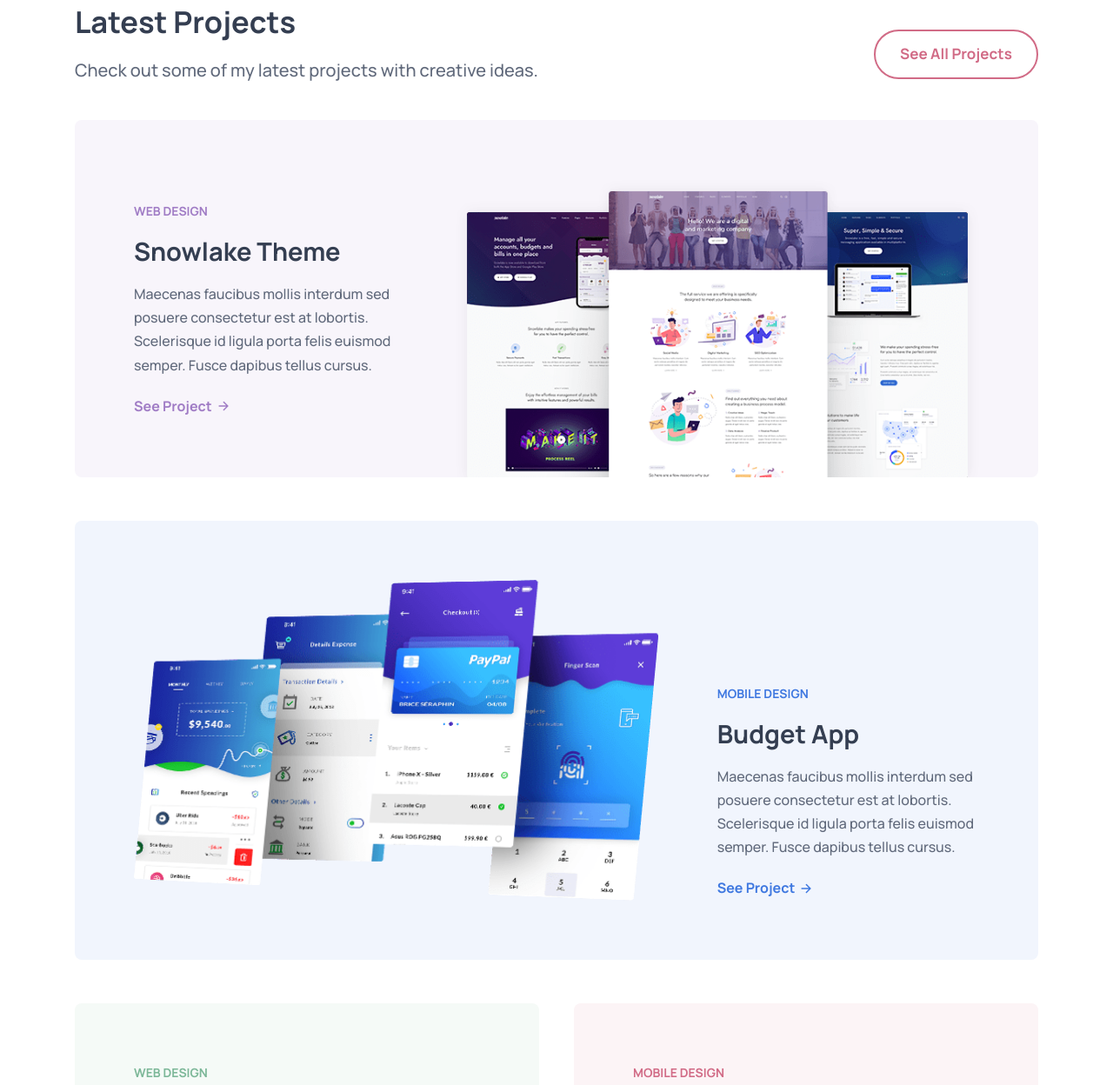
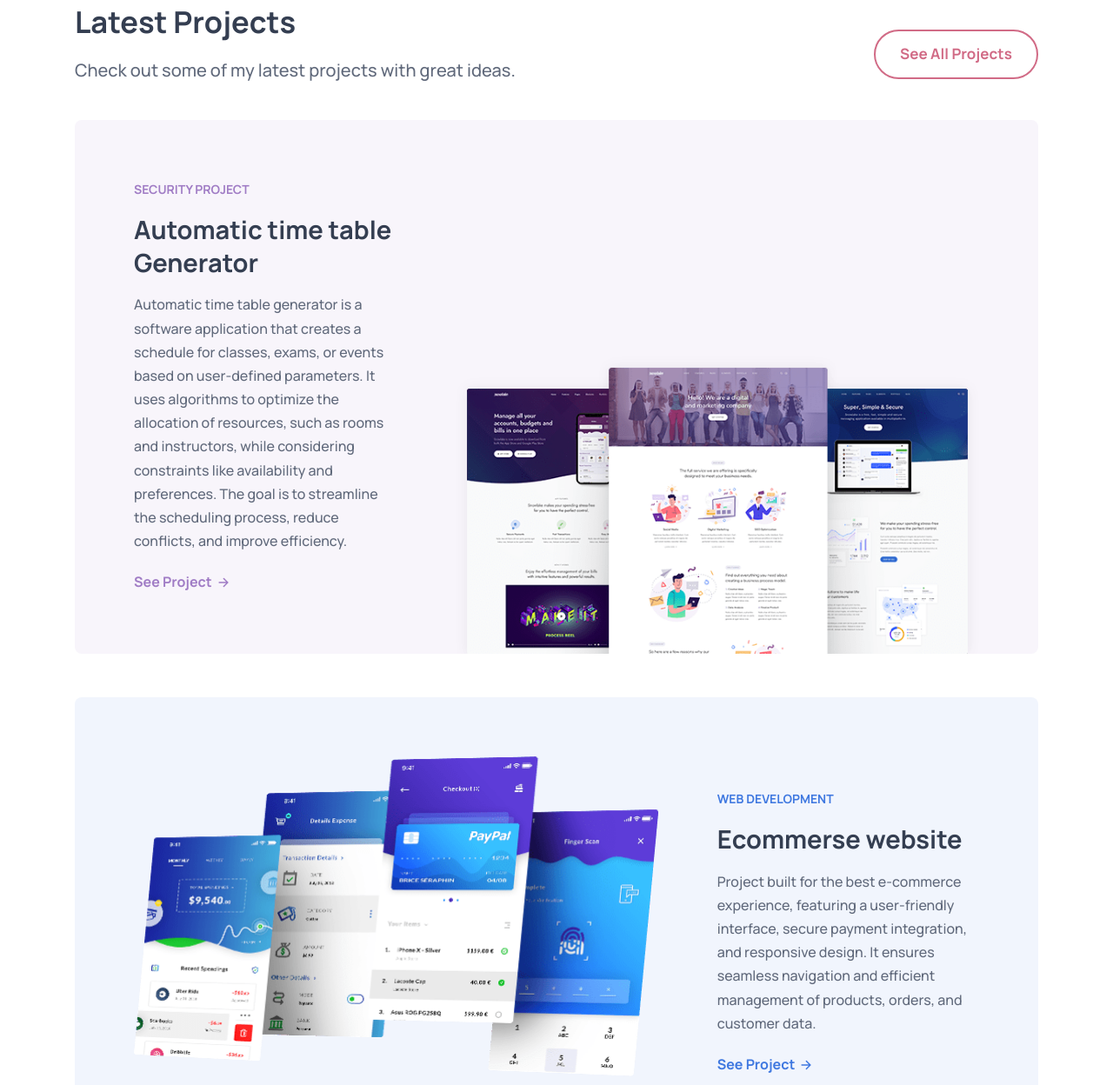
Before and after one commit to ShubhamDeshmuk-h/portfolio, a website: page index.html in a window 1280 px wide. Shown: the part 2035-3283 px from the top of the page at 87% size. Drawn offline with nearby package versions, Linux system fonts and the light colour scheme.

Commit message:
20-04-2025

```diff
--- a/index.html
+++ b/index.html
@@ -355,7 +355,7 @@
               <h2 class="h2 section-title" id="project-label">Latest Projects</h2>
 
               <p class="section-text">
-                Check out some of my latest projects with creative ideas.
+                Check out some of my latest projects with great ideas.
               </p>
             </div>
 
@@ -370,13 +370,14 @@
 
                 <div class="card-content" data-reveal="left">
 
-                  <p class="card-tag" style="color: #a07cc5">Web Design</p>
+                  <p class="card-tag" style="color: #a07cc5">Security Project</p>
 
-                  <h3 class="h3 card-title">Snowlake Theme</h3>
+                  <h3 class="h3 card-title">Automatic time table Generator</h3>
 
                   <p class="card-text">
-                    Maecenas faucibus mollis interdum sed posuere consectetur est at lobortis. Scelerisque id ligula
-                    porta felis euismod semper. Fusce dapibus tellus cursus.
+                    Automatic time table generator is a software application that creates a schedule for classes, exams, or events based on user-defined parameters.
+                    It uses algorithms to optimize the allocation of resources, such as rooms and instructors, while considering constraints like availability and preferences.
+                    The goal is to streamline the scheduling process, reduce conflicts, and improve efficiency.
                   </p>
 
                   <a href="#" class="btn-text" style="color: #a07cc5">
@@ -388,7 +389,7 @@
                 </div>
 
                 <figure class="card-banner" data-reveal="right">
-                  <img src="./src/assets/images/project-1.png" width="650" height="370" loading="lazy" alt="Web Design"
+                  <img src="./src/assets/images/project-1.png" width="650" height="370" loading="lazy" alt="Security Project"
                     class="w-100">
                 </figure>
 
@@ -400,13 +401,15 @@
 
                 <div class="card-content" data-reveal="right">
 
-                  <p class=" card-tag" style="color: #3f78e0">Mobile Design</p>
+                  <p class=" card-tag" style="color: #3f78e0">Web Development</p>
 
-                  <h3 class="h3 card-title">Budget App</h3>
+                  <h3 class="h3 card-title">Ecommerse website</h3>
 
                   <p class="card-text">
-                    Maecenas faucibus mollis interdum sed posuere consectetur est at lobortis. Scelerisque id ligula
-                    porta felis euismod semper. Fusce dapibus tellus cursus.
+                    Project built for the best e-commerce experience, featuring a user-friendly interface, secure payment integration, and responsive design.
+                    It ensures seamless navigation and efficient management of products, orders, and customer data.
+                  </p>
+
                   </p>
 
                   <a href="#" class="btn-text" style="color: #3f78e0">
@@ -418,7 +421,7 @@
                 </div>
 
                 <figure class="card-banner" data-reveal="left">
-                  <img src="./src/assets/images/project-2.png" width="600" height="367" loading="lazy" alt="Web Design"
+                  <img src="./src/assets/images/project-2.png" width="600" height="367" loading="lazy" alt="Web Development "
                     class="w-100">
                 </figure>
 
```
